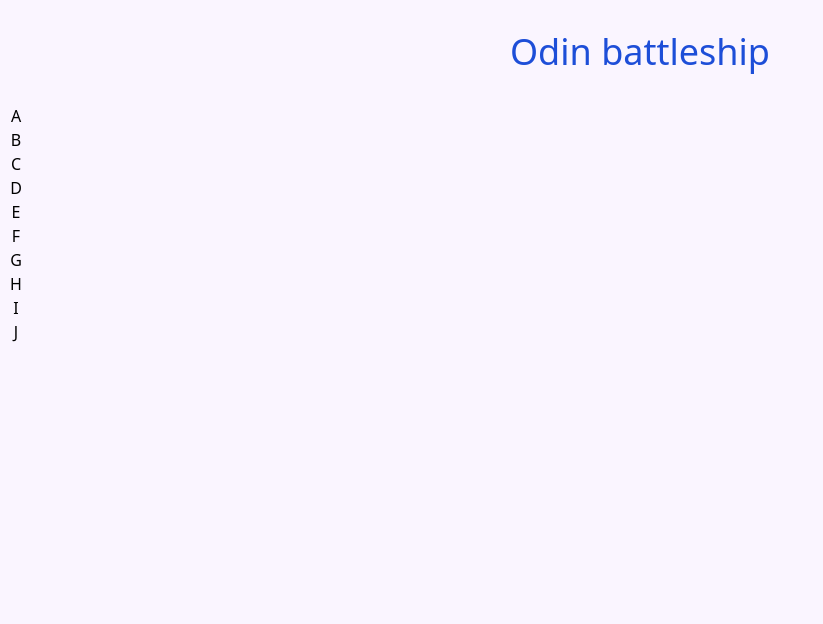
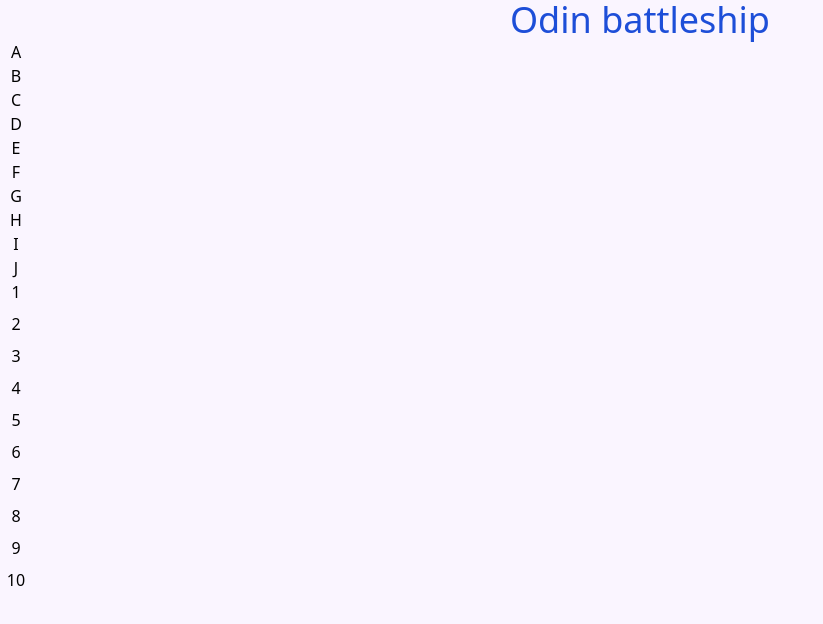
Before and after one commit to mantesso/odin-battleship, a plain HTML site: page index.html in a window 1280 px wide. Shown: the whole page, without its empty margins (0-823 px from the left). Drawn offline with Linux system fonts and the light colour scheme.

Commit message:
board design

```diff
--- a/index.html
+++ b/index.html
@@ -7,8 +7,10 @@
     <title>Odin battleship</title>
   </head>
   <body class="bg-purple-50 mx-auto">
-    <h1 class="text-4xl text-blue-700 text-center my-8">Odin battleship</h1>
-    <div class="relative mx-auto">
+    <h1 class="text-4xl text-blue-700 text-center mt-8 mb-16">
+      Odin battleship
+    </h1>
+    <div class="relative mx-auto w-[800px]">
       <div
         id="playerBoard"
         class="grid grid-cols-10 grid-rows-10 w-[320px] h-[320px]"
@@ -25,6 +27,18 @@
         <div class="w-[32px] text-center">I</div>
         <div class="w-[32px] text-center">J</div>
       </div>
+      <div class="absolute text-xs -left-[32px] top-[8px]">
+        <div class="w-[32px] h-[32px] text-center">1</div>
+        <div class="w-[32px] h-[32px] text-center">2</div>
+        <div class="w-[32px] h-[32px] text-center">3</div>
+        <div class="w-[32px] h-[32px] text-center">4</div>
+        <div class="w-[32px] h-[32px] text-center">5</div>
+        <div class="w-[32px] h-[32px] text-center">6</div>
+        <div class="w-[32px] h-[32px] text-center">7</div>
+        <div class="w-[32px] h-[32px] text-center">8</div>
+        <div class="w-[32px] h-[32px] text-center">9</div>
+        <div class="w-[32px] h-[32px] text-center">10</div>
+      </div>
     </div>
     <script src="bundle.js"></script>
   </body>
```
